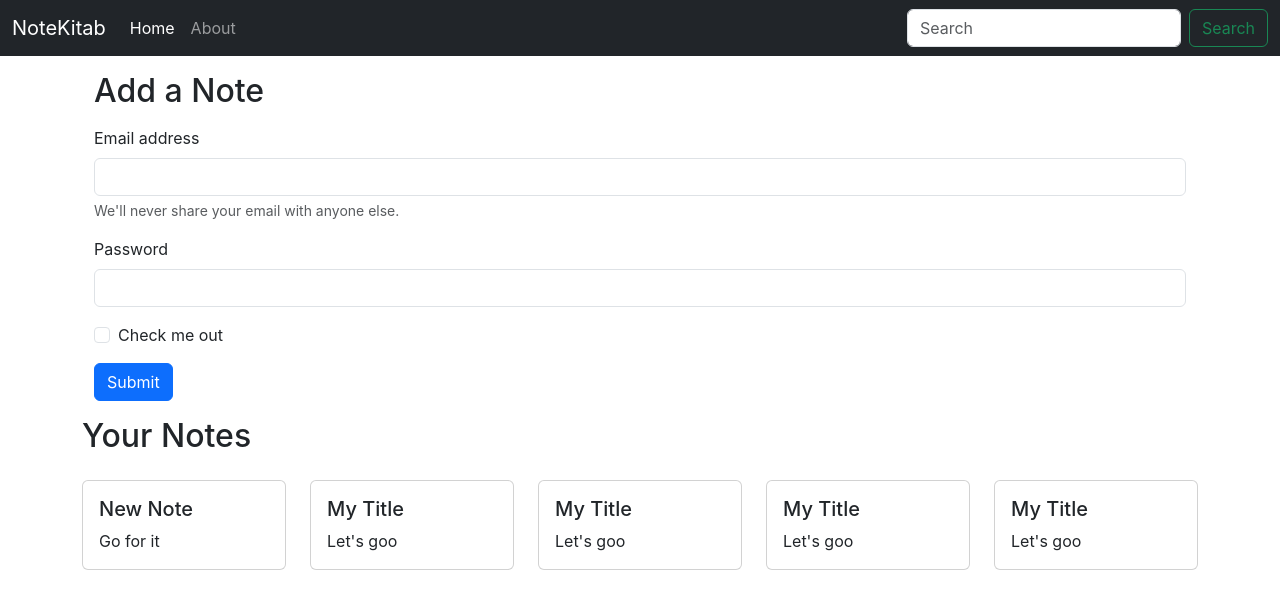
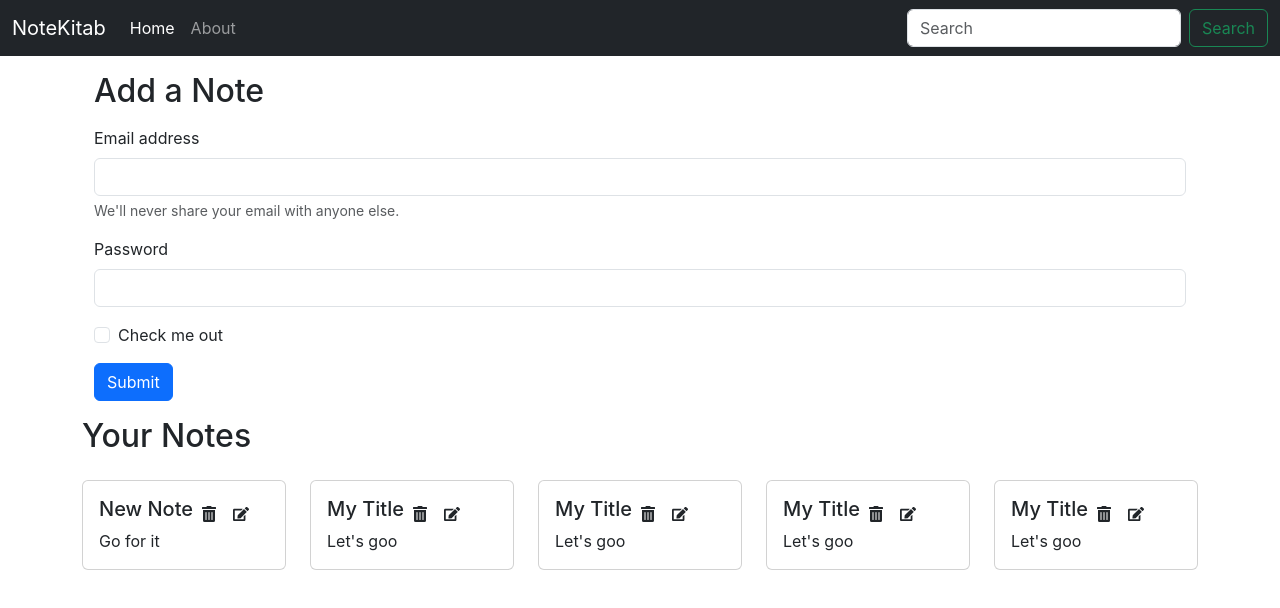
Before and after one commit to poudyalamit/NoteKitab, a React (Create React App) app: page / in a window 1280 px wide. Shown: the top 608 px of the page. Built offline with nearby package versions, Linux system fonts and the light colour scheme.

Commit message:
removed errors and added some icons

```diff
--- a/package.json
+++ b/package.json
@@ -9,6 +9,7 @@
     "concurrently": "^7.6.0",
     "react": "^18.2.0",
     "react-dom": "^18.2.0",
+    "react-icons": "^4.8.0",
     "react-router-dom": "^6.9.0",
     "react-scripts": "5.0.1",
     "web-vitals": "^2.1.4"
@@ -18,7 +19,7 @@
     "build": "react-scripts build",
     "test": "react-scripts test",
     "eject": "react-scripts eject",
-    "both" : "concurrently \"npm run start\" \"nodemon backend/index.js\""
+    "both": "concurrently \"npm run start\" \"nodemon backend/index.js\""
   },
   "eslintConfig": {
     "extends": [
--- a/src/Components/Home.js
+++ b/src/Components/Home.js
@@ -7,20 +7,20 @@
             <div className="container my-3">
                 <h2>Add a Note</h2>
                 <form className='my-3'>
-                    <div class="mb-3">
-                        <label for="exampleInputEmail1" class="form-label">Email address</label>
-                        <input type="email" class="form-control" id="exampleInputEmail1" aria-describedby="emailHelp" />
-                        <div id="emailHelp" class="form-text">We'll never share your email with anyone else.</div>
+                    <div className="mb-3">
+                        <label htmlFor="exampleInputEmail1" className="form-label">Email address</label>
+                        <input type="email" className="form-control" id="exampleInputEmail1" aria-describedby="emailHelp" />
+                        <div id="emailHelp" className="form-text">We'll never share your email with anyone else.</div>
                     </div>
-                    <div class="mb-3">
-                        <label for="exampleInputPassword1" class="form-label">Password</label>
-                        <input type="password" class="form-control" id="exampleInputPassword1" />
+                    <div className="mb-3">
+                        <label htmlFor="exampleInputPassword1" className="form-label">Password</label>
+                        <input type="password" className="form-control" id="exampleInputPassword1" />
                     </div>
-                    <div class="mb-3 form-check">
-                        <input type="checkbox" class="form-check-input" id="exampleCheck1" />
-                        <label class="form-check-label" for="exampleCheck1">Check me out</label>
+                    <div className="mb-3 form-check">
+                        <input type="checkbox" className="form-check-input" id="exampleCheck1" />
+                        <label className="form-check-label" htmlFor="exampleCheck1">Check me out</label>
                     </div>
-                    <button type="submit" class="btn btn-primary">Submit</button>
+                    <button type="submit" className="btn btn-primary">Submit</button>
                 </form>
 
             </div>
--- a/src/Components/NoteItem.js
+++ b/src/Components/NoteItem.js
@@ -1,13 +1,17 @@
 import React from 'react'
-
+import { FaEdit, FaTrashAlt } from "react-icons/fa";
 const NoteItem = (props) => {
     const { note } = props;
     return (
         <div className='col md-3'>
-            <div class="card my-3" >
-                <div class="card-body">
-                    <h5 class="card-title">{note.title}</h5>
-                    <p class="card-text">{note.description}</p>
+            <div className="card my-3" >
+                <div className="card-body">
+                    <div className="d-flex align-items-center">
+                    <h5 className="card-title">{note.title}</h5>
+                <i className='mx-2'><FaTrashAlt/></i>
+                <i className='mx-2'><FaEdit/></i>
+                    </div>
+                    <p className="card-text">{note.description}</p>
                 </div>
             </div>
         </div>
--- a/src/Components/Notes.js
+++ b/src/Components/Notes.js
@@ -9,7 +9,7 @@
     <div className="row my-3">
     <h2>Your Notes</h2>
                 {notes.map((note) => {
-                    return <NoteItem note={note}/>;
+                    return <NoteItem key={ note._id} note={note}/>;
                 })}
                 </div>
   )
--- a/src/Context/notes/NoteState.js
+++ b/src/Context/notes/NoteState.js
@@ -5,7 +5,7 @@
 const NoteState = (props) => {
     const notesInitial = [
         {
-            "_id": "640cc15c386ddd2c38b26a6d",
+            "_id": "640cc15c3846ddd2c38b26a6d",
             "user": "640c5ae3925490e68aba933b",
             "title": "New Note",
             "description": "Go for it",
@@ -14,7 +14,7 @@
             "__v": 0
         },
         {
-            "_id": "640cc34286f230f8c78b1553",
+            "_id": "640cc34286f2305f8c78b1553",
             "user": "640c5ae3925490e68aba933b",
             "title": "My Title",
             "description": "Let's goo",
@@ -22,7 +22,7 @@
             "date": "2023-03-11T18:06:58.418Z",
             "__v": 0
         }, {
-            "_id": "640cc34286f230f8c78b1553",
+            "_id": "640cc34286f2304f8c78b1553",
             "user": "640c5ae3925490e68aba933b",
             "title": "My Title",
             "description": "Let's goo",
@@ -30,7 +30,7 @@
             "date": "2023-03-11T18:06:58.418Z",
             "__v": 0
         }, {
-            "_id": "640cc34286f230f8c78b1553",
+            "_id": "640cc34286f230f68c78b1553",
             "user": "640c5ae3925490e68aba933b",
             "title": "My Title",
             "description": "Let's goo",
@@ -38,7 +38,7 @@
             "date": "2023-03-11T18:06:58.418Z",
             "__v": 0
         }, {
-            "_id": "640cc34286f230f8c78b1553",
+            "_id": "640cc34286f230f822c78b1553",
             "user": "640c5ae3925490e68aba933b",
             "title": "My Title",
             "description": "Let's goo",
--- a/src/index.css
+++ b/src/index.css
@@ -11,3 +11,6 @@
   font-family: source-code-pro, Menlo, Monaco, Consolas, 'Courier New',
     monospace;
 }
+i{
+  cursor: pointer;
+}
```
Also changed, not shown: 1 other file (tests, documents, lock files or other folders).
